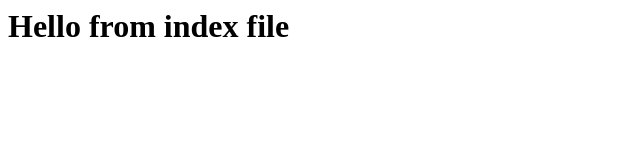
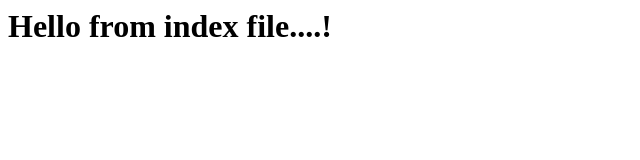
Before and after one commit to saikrishna21297/devops, a plain HTML site: page index.html in a window 1280 px wide. Shown: the full height of the page, 0-640 px from the left. Drawn offline with Linux system fonts and the light colour scheme.

Commit message:
Update index.html

```diff
--- a/index.html
+++ b/index.html
@@ -1 +1 @@
-<h1>Hello from index file</h1>
+<h1>Hello from index file....!</h1>
```
